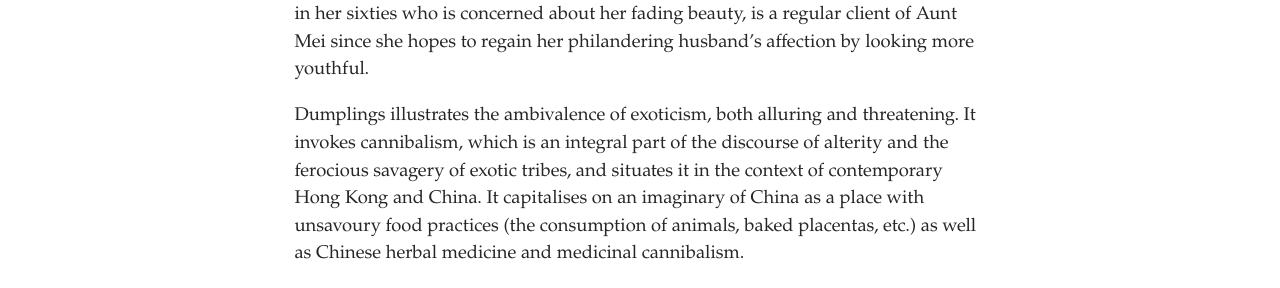
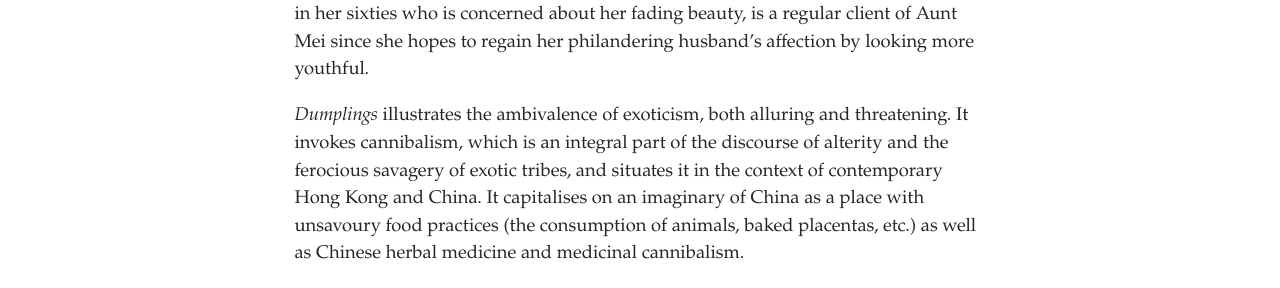
Before and after one commit to publisha/exotic-cinema, a Jekyll site: the page built from _films/dumplings.md, in a window 1280 px wide. Shown: the part 506-794 px from the top of the page. Built offline with Jekyll 4.4.1, drawn with Linux system fonts in a browser that asks for light colours; some web fonts are replaced.

```diff
--- a/_films/dumplings.md
+++ b/_films/dumplings.md
@@ -9,4 +9,4 @@ layout: film
 ---
 Fruit Chan's *Dumplings* blends the conventions of the food film genre with Hong Kong horror in the shape of a gruesome tale of cannibalism. Aunt Mei, a former gynaecologist who used to work in an abortion clinic in Shenzhen in mainland China, is now serving dumplings filled with chopped up foetuses in her small apartment in Hong Kong. Her dumplings are supposed to have a rejuvenating effect. Mrs Lee, an actress in her sixties who is concerned about her fading beauty, is a regular client of Aunt Mei since she hopes to regain her philandering husband's affection by looking more youthful.
 
-Dumplings illustrates the ambivalence of exoticism, both alluring and threatening. It invokes cannibalism, which is an integral part of the discourse of alterity and the ferocious savagery of exotic tribes, and situates it in the context of contemporary Hong Kong and China. It capitalises on an imaginary of China as a place with unsavoury food practices (the consumption of animals, baked placentas, etc.) as well as Chinese herbal medicine and medicinal cannibalism.
+*Dumplings* illustrates the ambivalence of exoticism, both alluring and threatening. It invokes cannibalism, which is an integral part of the discourse of alterity and the ferocious savagery of exotic tribes, and situates it in the context of contemporary Hong Kong and China. It capitalises on an imaginary of China as a place with unsavoury food practices (the consumption of animals, baked placentas, etc.) as well as Chinese herbal medicine and medicinal cannibalism.
```
